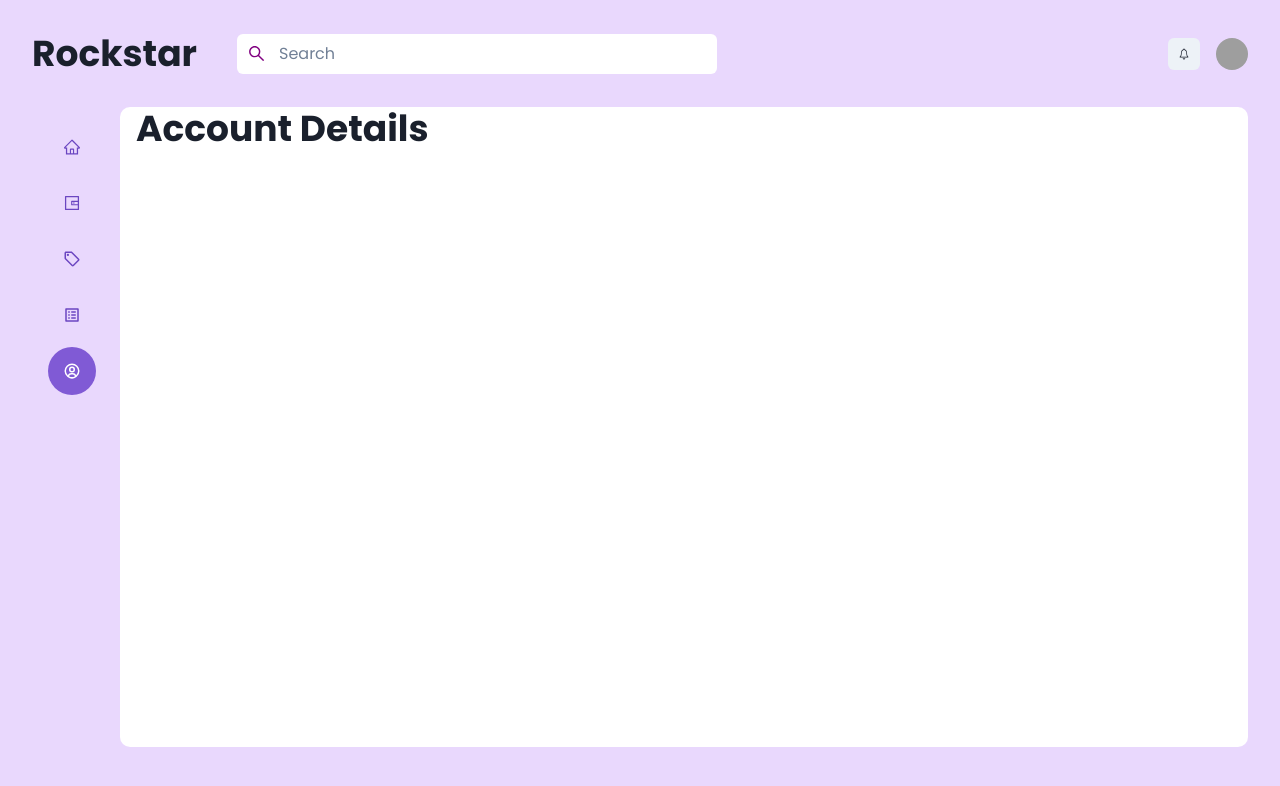
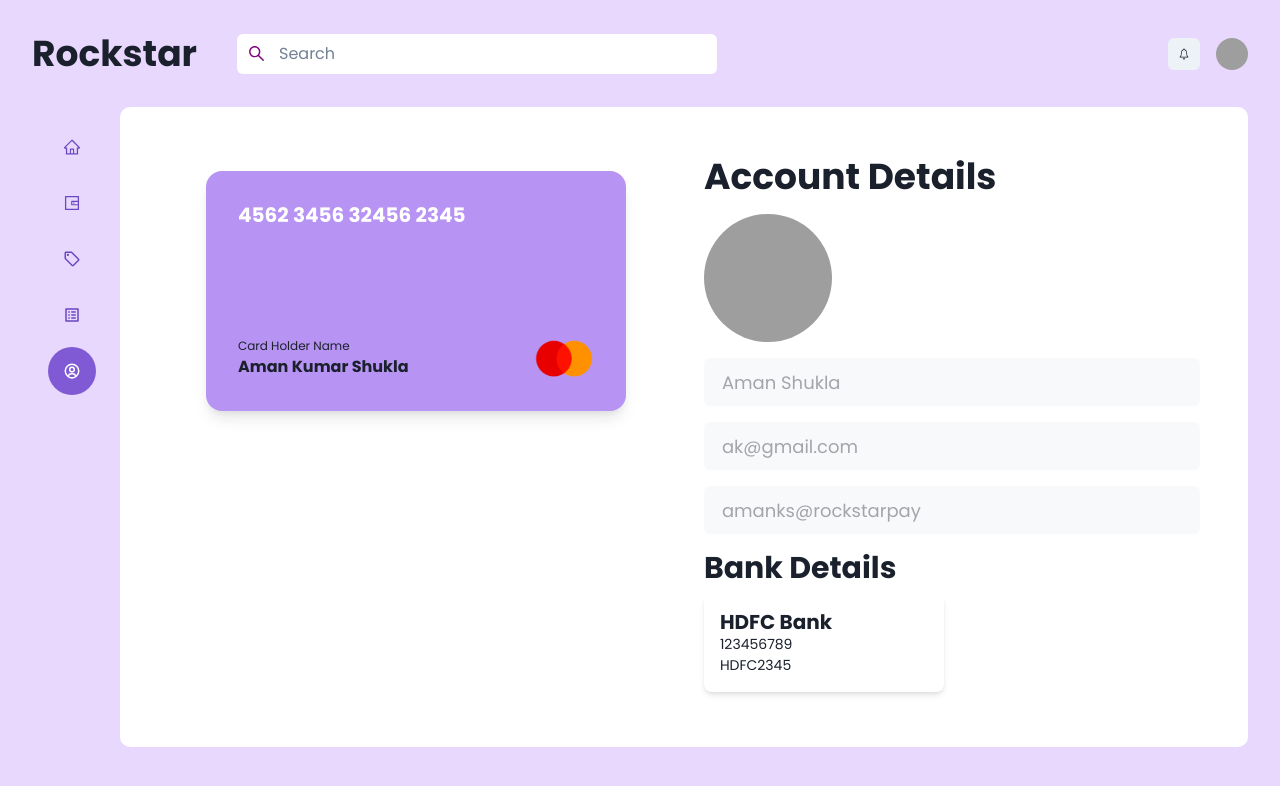
Before and after one commit to Aman7400/rockstar-pay, a Next.js app: page /account in a window 1280 px wide. Shown: the top 786 px of the page. Built offline with nearby package versions, Linux system fonts and the light colour scheme; grey boxes are pictures that could not be loaded.

Commit message:
Create Account details page

```diff
--- a/pages/account.js
+++ b/pages/account.js
@@ -1,5 +1,7 @@
-import { Container, Heading } from "@chakra-ui/react";
+/* eslint-disable @next/next/no-img-element */
+import { Avatar, Box, Button, Container, Heading, HStack, Input, Text, VStack } from "@chakra-ui/react";
 import Head from "next/head";
+
 
 export default function Account() {
     return (
@@ -9,11 +11,67 @@
                 <meta name="description" content="A one-stop payment solution for all your spends. Earn up to 2% cashback with rockstar super card." />
                 <link rel="icon" href="/favicon.ico" />
             </Head>
-            <Container maxW={"container.xl"}>
-                <Heading>
-                    Account Details
-                </Heading>
+            <Container maxW={"container.xl"} p={8}>
+
+                <HStack alignItems="start" justifyContent="space-between">
+                    <RockStarCard />
+                    <ProfileCard />
+                </HStack>
             </Container>
         </>
     )
 }
+
+function ProfileCard() {
+    return (
+        <Box width="50%" p={4}>
+            <Heading size="xl" mb={4}>Account Details</Heading>
+
+            <Avatar mb={4} cursor={"pointer"} src='https://bit.ly/dan-abramov' size={"2xl"} />
+
+            <Input size="lg" value={"Aman Shukla"} disabled mb="4" variant={"filled"} placeholder="Full Name" />
+            <Input size="lg" value={"ak@gmail.com"} disabled mb="4" variant={"filled"} placeholder="Email" />
+            <Input size="lg" value="amanks@rockstarpay" disabled mb="4" variant={"filled"} placeholder="UPI ID" />
+
+            <Heading size="lg" mb={2}>Bank Details</Heading>
+            <Box width="240px" cursor="pointer" borderRadius="8" boxShadow="md" p={4}>
+                <Heading size={"md"}>
+                    HDFC Bank
+                </Heading>
+                <Text fontSize="sm">123456789</Text>
+                <Text fontSize="sm">HDFC2345</Text>
+            </Box>
+
+            {/* <HStack justifyContent="end">
+                <Button disabled size="lg" my={8} colorScheme={"purple"}>
+                    Save
+                </Button>
+            </HStack> */}
+
+
+
+
+        </Box>
+    )
+}
+
+function RockStarCard() {
+    return (
+        <VStack width="50%" pt={8} justifyContent="center" alignItems={"center"}>
+            <VStack justifyContent="space-between" alignItems="start" cursor="pointer" height="240" borderRadius={16} boxShadow={"lg"} width="420px" bgColor="purple.300" p={8} >
+                <Heading size="md" color="white">
+                    4562 3456 32456 2345
+                </Heading>
+                <HStack width="100%" justifyContent={"space-between"}>
+                    <Box>
+                        <Text fontSize="xs">Card Holder Name</Text>
+                        <Text fontSize="md" fontWeight={"bold"}>Aman Kumar Shukla</Text>
+                    </Box>
+                    <Box>
+                        <img height="60" width="60" src={"/master-card.png"} alt="Master Card" />
+                    </Box>
+                </HStack>
+            </VStack>
+        </VStack>
+    )
+}
```
Also changed, not shown: public/master-card.png (added).
